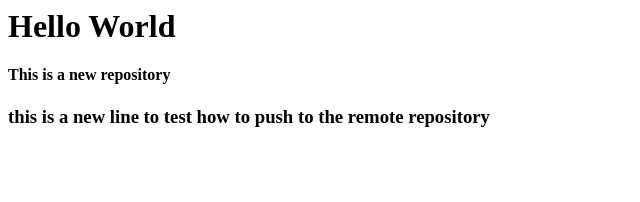
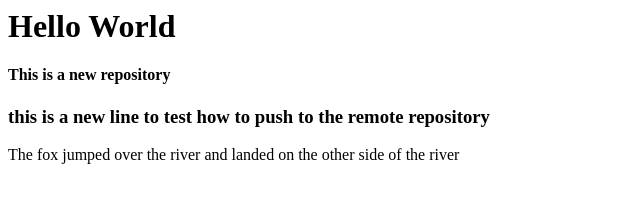
Before and after one commit to SaneethBanik/Testing_Git, a plain HTML site: page index.html in a window 1280 px wide. Shown: the whole page, without its empty margins (0-640 px from the left). Drawn offline with Linux system fonts and the light colour scheme.

Commit message:
Update index.html

```diff
--- a/index.html
+++ b/index.html
@@ -1,3 +1,4 @@
 <h1> Hello World </h1>
 <h4> This is a new repository</h4>
 <h3> this is a new line to test how to push to the remote repository </h3>
+<p> The fox jumped over the river and landed on the other side of the river</p>
```
